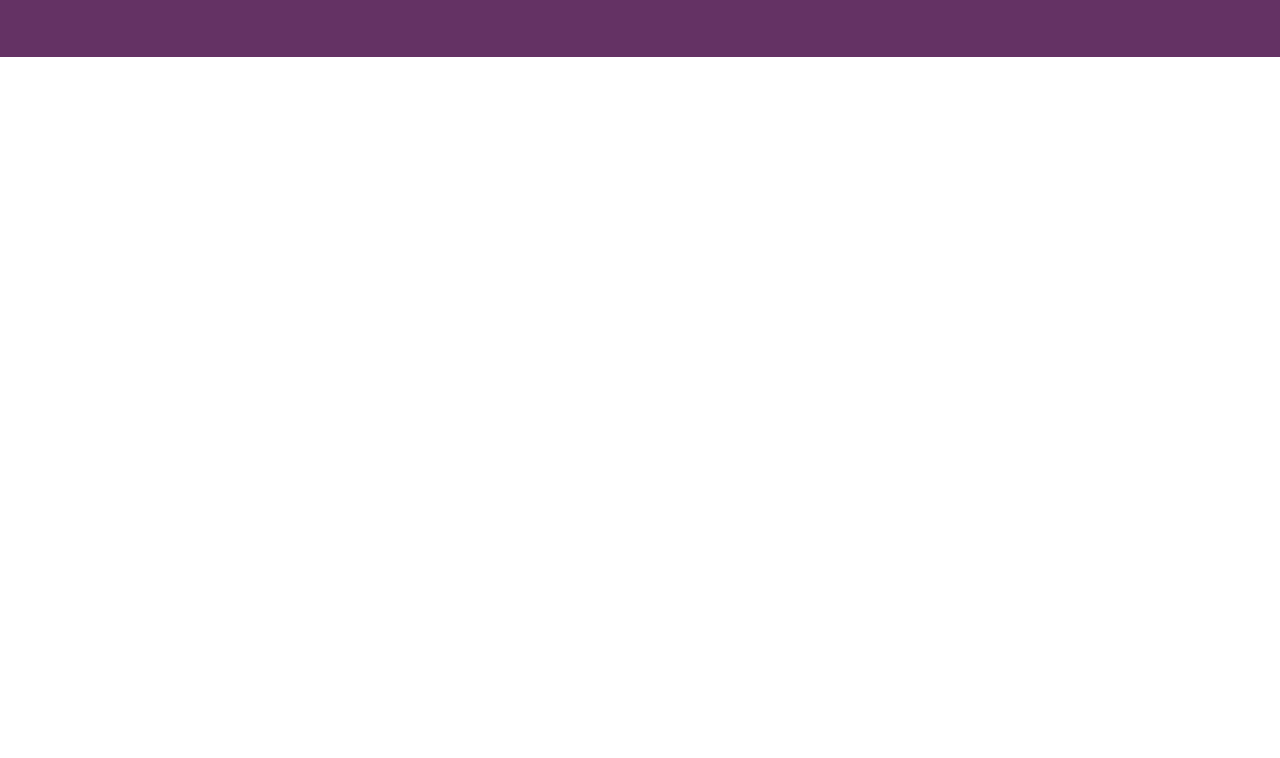
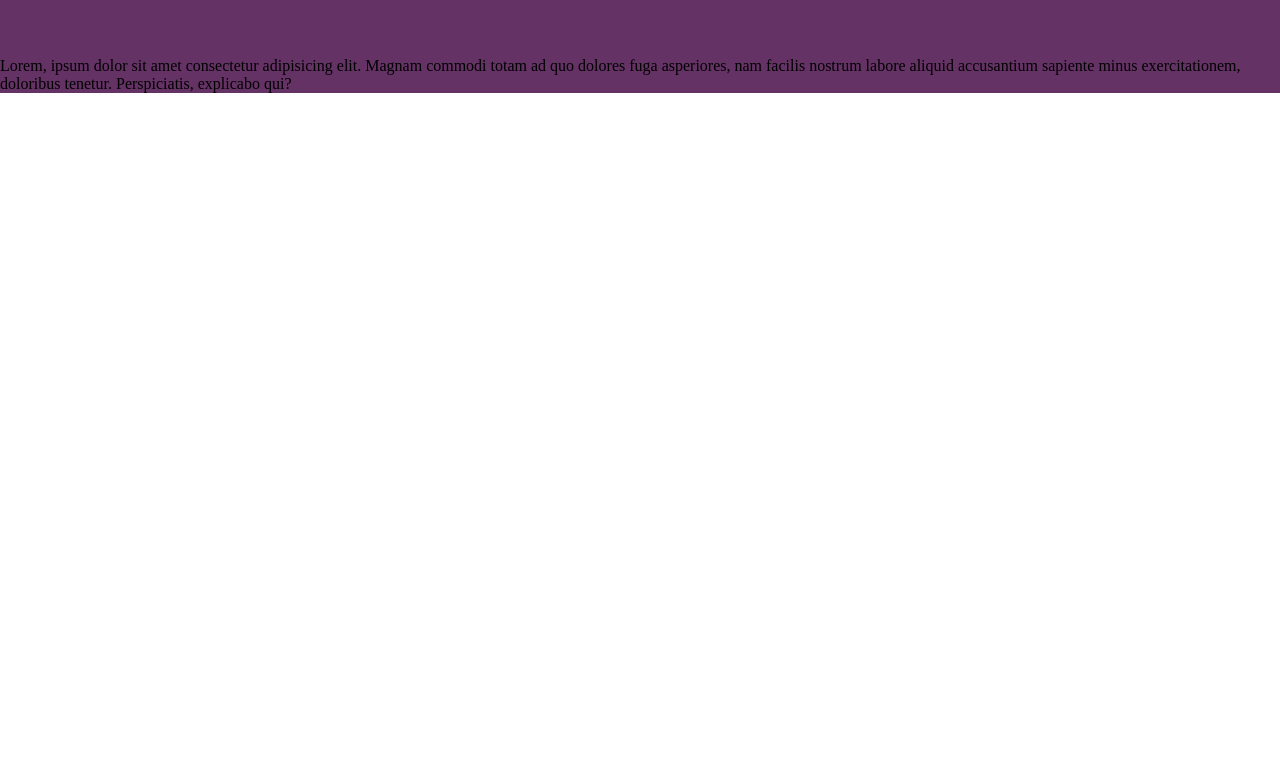
Before and after one commit to danuil-gruzynskyi/git_project, a plain HTML site: page index.html in a window 1280 px wide. Shown: the part 42-800 px from the top of the page. Drawn offline with Linux system fonts and the light colour scheme.

Commit message:
change end index html

```diff
--- a/index.html
+++ b/index.html
@@ -20,7 +20,9 @@
                 <li><a href="" item></a></li>
                 <li><a href="" item></a></li>
             </ul>
-
+            <p>Lorem, ipsum dolor sit amet consectetur adipisicing elit. Magnam commodi totam ad quo dolores fuga
+                asperiores, nam facilis nostrum labore aliquid accusantium sapiente minus exercitationem, doloribus
+                tenetur. Perspiciatis, explicabo qui?</p>
         </nav>
     </header>
     <main></main>
```
